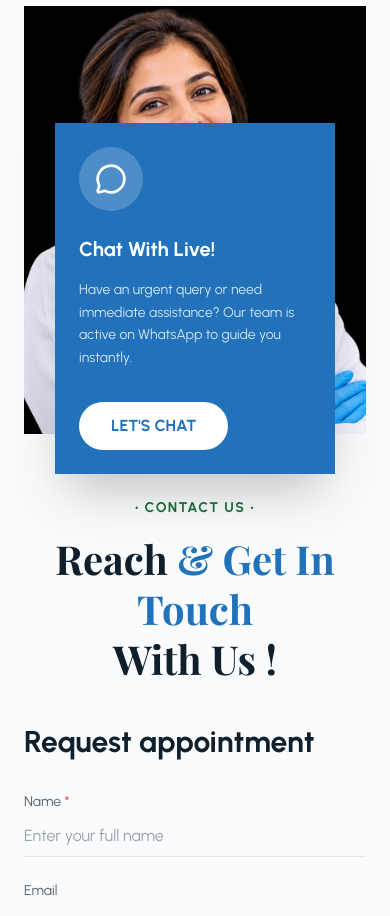
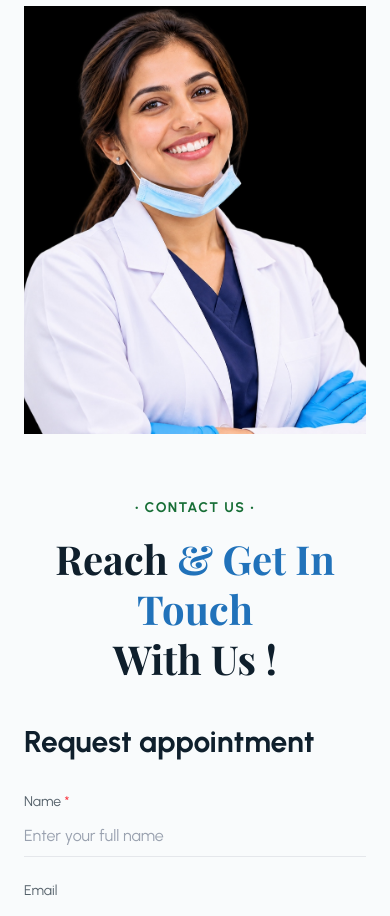
Before and after one commit to Anurag-lakra610/Dental---Lounge, a React (Vite) app: page /contact in a window 390 px wide. Shown: the part 2060-2976 px from the top of the page. Built offline with nearby package versions, Linux system fonts and the light colour scheme; a web font is replaced by a local one.

Commit message:
Hide floating blue chat card on mobile screens (ContactPage)

```diff
--- a/src/pages/ContactPage.tsx
+++ b/src/pages/ContactPage.tsx
@@ -115,7 +115,7 @@ export const ContactPage = () => {
             </div>
 
             {/* Floating Live Chat / WhatsApp Card */}
-            <div className="absolute -bottom-10 left-1/2 -translate-x-1/2 md:bottom-10 md:left-auto md:-translate-x-0 md:-left-8 lg:-left-12 bg-[var(--color-primary)] text-white rounded-none p-6 md:p-10 shadow-2xl z-10 w-[90%] max-w-[280px] md:max-w-none md:w-[320px]">
+            <div className="hidden md:block absolute -bottom-10 left-1/2 -translate-x-1/2 md:bottom-10 md:left-auto md:-translate-x-0 md:-left-8 lg:-left-12 bg-[var(--color-primary)] text-white rounded-none p-6 md:p-10 shadow-2xl z-10 w-[90%] max-w-[280px] md:max-w-none md:w-[320px]">
               <div className="w-16 h-16 rounded-full bg-white/20 flex items-center justify-center mb-6">
                 <MessageCircle size={32} />
               </div>
```
